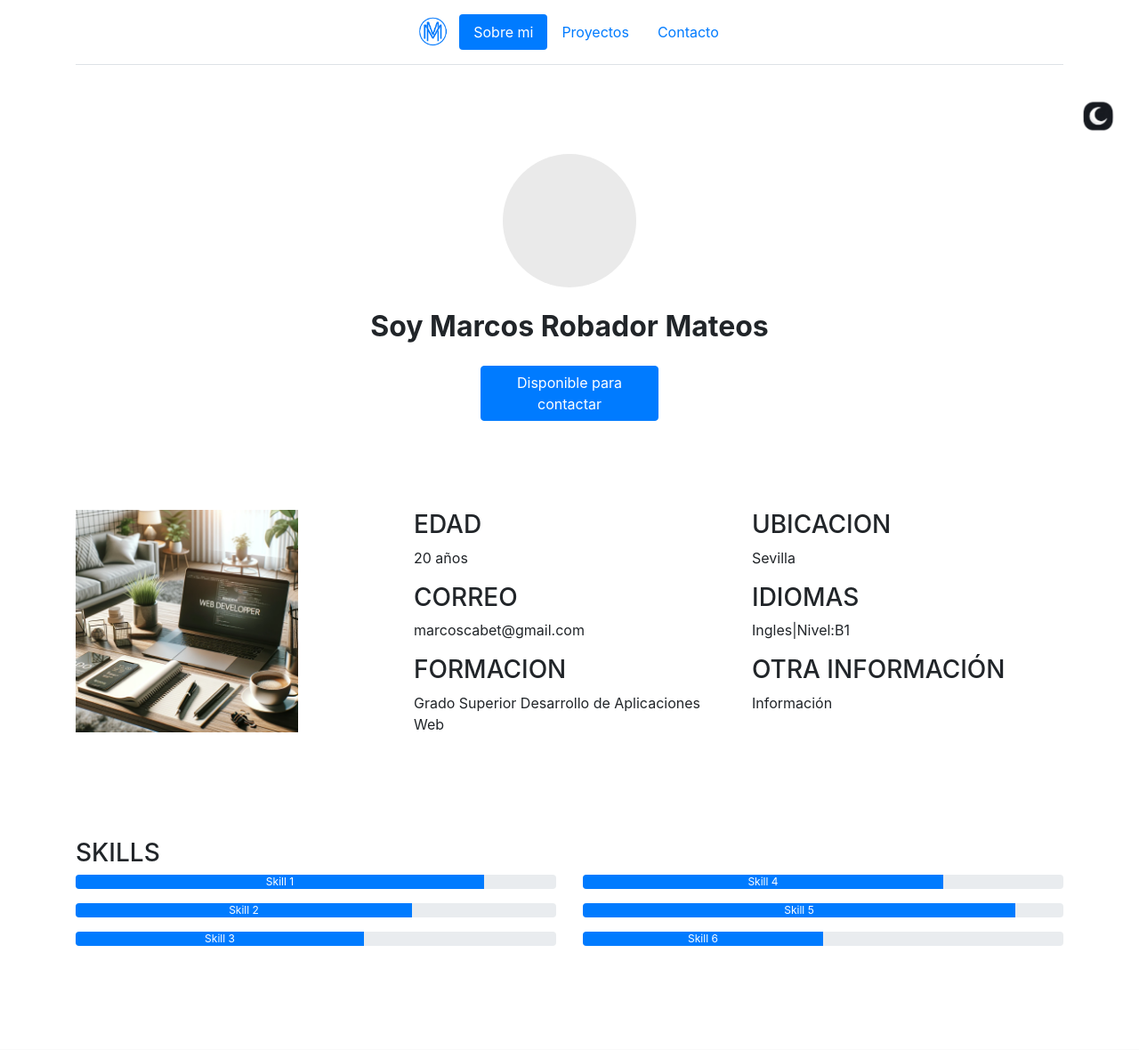
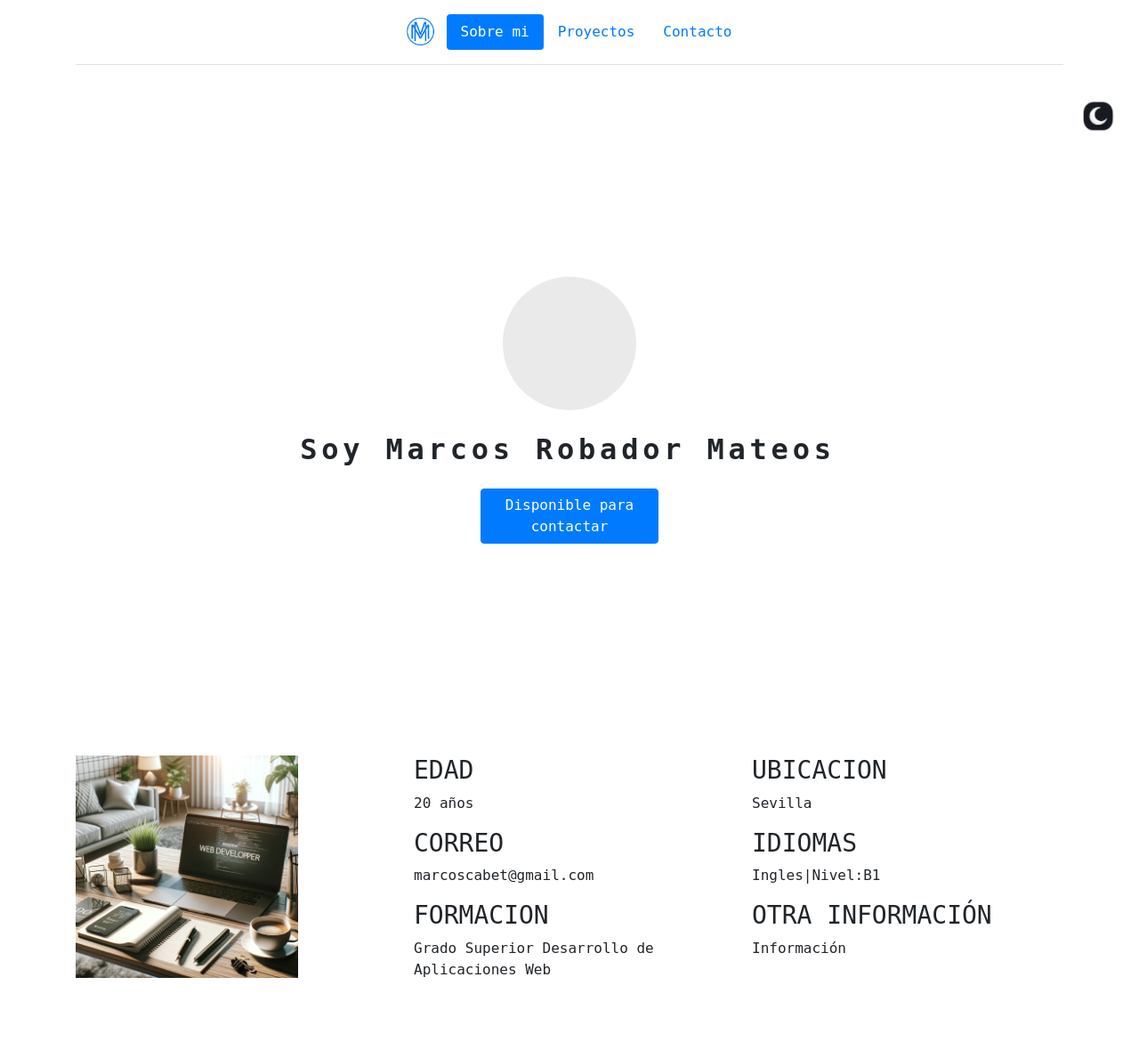
Before and after one commit to MarcosRobador/DAW, a PHP site: page / in a window 1280 px wide. Shown: the top 1180 px of the page at 89% size. Run offline with PHP 8.4, Linux system fonts and the light colour scheme.

Commit message:
nombre en parpadeo y tipo de letra

```diff
--- a/Libre_Conf/Portfolio/index.html
+++ b/Libre_Conf/Portfolio/index.html
@@ -26,12 +26,14 @@
     <img id="themeIcon" src="img/luna.png" alt="Modo Oscuro">
   </button>
 
+
   <!-- Sección de Introducción -->
 <div class="container text-center margen">
   <div class="perfil-imagen"></div>
-  <div class="nombre">Soy Marcos Robador Mateos</div>
+    <div class="nombre">Soy Marcos Robador Mateos</div>
   <a href="#contactame" class="btn btn-primary boton-contacto">Disponible para contactar</a>
 </div>
+
 
 <!-- Información Personal y Habilidades -->
 <div id="sobre-mi" class="container informacion-personal margen">
--- a/Libre_Conf/Portfolio/style.css
+++ b/Libre_Conf/Portfolio/style.css
@@ -4,12 +4,6 @@
     background-color: #eaeaea;
     border-radius: 50%;
     margin: 0 auto;
-  }
-  .nombre {
-    font-size: 2em;
-    font-weight: bold;
-    text-align: center;
-    margin: 20px 0;
   }
   .boton-contacto {
     display: block;
@@ -28,7 +22,7 @@
     padding: 20px 0;
   }
   .margen {
-    margin-bottom: 100px;
+    margin-bottom: 238px;
 }
   .mapa-responsivo {
     width: 135%;
@@ -64,3 +58,30 @@
   width: 50px;
   height: auto;
 }
+/* Define una animación llamada 'typing' */
+@keyframes typing {
+  from { width: 0 } /* Inicia con el ancho en 0, escondiendo el texto */
+  to { width: 100% } /* Termina con el ancho completo, mostrando todo el texto */
+}
+
+/* Define una animación llamada 'blink' para el efecto del cursor */
+@keyframes blink {
+  50% { border-color: transparent } /* Efecto parpadeo */
+}
+.nombre {
+  font-family: monospace;
+  font-weight: bold;
+  font-size: 2em;
+  overflow: hidden; /* Oculta el texto que excede el tamaño del elemento */
+  border-right: .15em solid orange;
+  white-space: nowrap; /* Evita que el texto se ajuste a la línea siguiente */
+  margin: 20px 0;
+  letter-spacing: .15em;
+  text-align: center;
+  animation:
+    typing 3.5s steps(30, end), /* Aplica la animación 'typing' durante 3.5 segundos con 30 pasos */
+    blink .75s step-end infinite; /* Aplica la animación 'blink' que dura .75 segundos y se repite infinitamente */
+}
+body {
+  font-family: monospace;
+}
```
